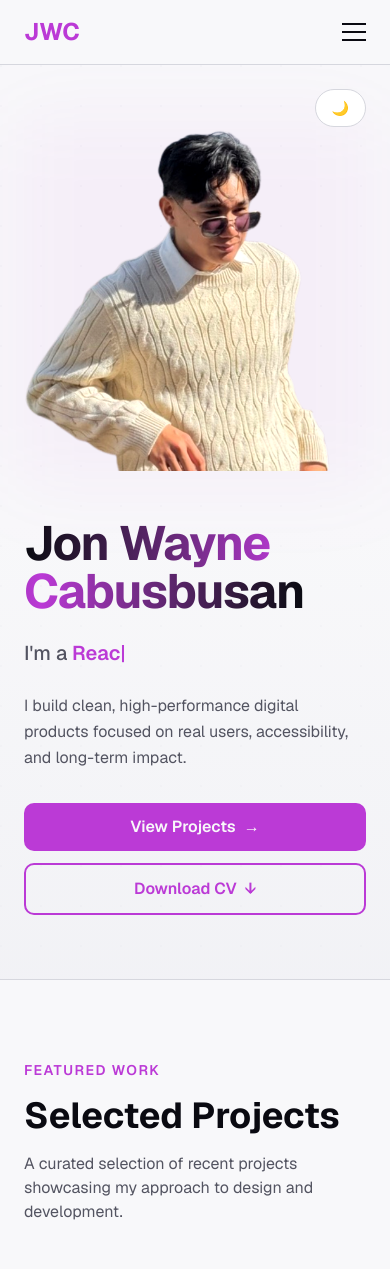
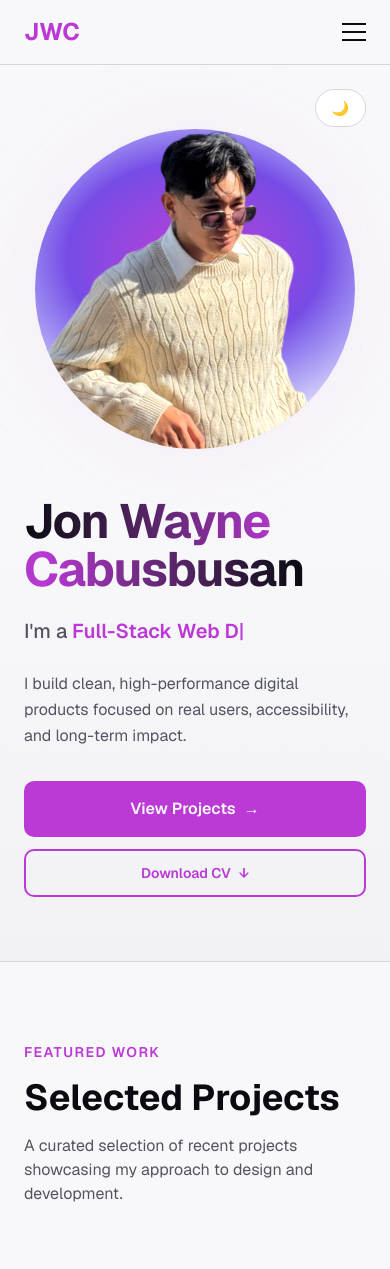
Before and after one commit to jnwync/devfolio, a Next.js app: page / in a window 390 px wide. Shown: the top 1269 px of the page. Built offline with nearby package versions, Linux system fonts and the light colour scheme; grey boxes are pictures that could not be loaded.

Commit message:
feat(hero): enhance HeroImage component with loading state and update styles; add scroll animation

```diff
--- a/app/components/HeroImage.tsx
+++ b/app/components/HeroImage.tsx
@@ -1,31 +1,49 @@
 'use client';
 
 import Image from 'next/image';
-import { useTheme } from './ThemeProvider';
+import { useState } from 'react';
 
 export default function HeroImage() {
-  const { theme, mounted } = useTheme();
-
-  // Prevent hydration mismatch by using light image as default
-  const src = !mounted || theme === 'light'
-    ? '/images/hero/hero-profile-light.png'
-    : '/images/hero/hero-profile-dark.png';
+  const [isLoaded, setIsLoaded] = useState(false);
 
   return (
-    <div className="relative aspect-square max-w-md mx-auto lg:max-w-none">
-      <div className="absolute inset-0 rounded-2xl overflow-hidden">
+    <div className="relative w-full max-w-xs sm:max-w-sm md:max-w-md lg:max-w-lg xl:max-w-xl mx-auto">
+      {/* Loading skeleton */}
+      {!isLoaded && (
+        <div className="aspect-square rounded-full bg-muted animate-pulse" />
+      )}
+
+      {/* Image container with gradient background */}
+      <div
+        className={`hero-image-container aspect-square rounded-full overflow-hidden ${
+          !isLoaded ? 'absolute inset-0 opacity-0' : ''
+        }`}
+      >
         <Image
-          src={src}
-          alt="Jon Wayne Cabusbusan"
+          src="/images/hero/hero-profile.png"
+          alt="Professional headshot of Jon Wayne Cabusbusan, Full-Stack Web Developer"
           width={600}
           height={600}
           priority
-          className="hero-image w-full h-full object-cover"
+          className={`hero-image w-full h-full object-cover transition-opacity duration-500 ${
+            isLoaded ? 'opacity-100' : 'opacity-0'
+          }`}
+          onLoad={() => {
+            console.log('Image loaded successfully');
+            setIsLoaded(true);
+          }}
+          onError={(e) => {
+            console.error('Failed to load image:', e);
+            setIsLoaded(true);
+          }}
         />
       </div>
 
       {/* Subtle accent glow */}
-      <div className="absolute -inset-4 bg-accent/5 rounded-3xl blur-2xl -z-10" />
+      <div
+        className="absolute -inset-4 sm:-inset-6 md:-inset-8 bg-accent/5 rounded-full blur-2xl -z-10 pointer-events-none"
+        aria-hidden="true"
+      />
     </div>
   );
 }
--- a/app/components/sections/Hero.tsx
+++ b/app/components/sections/Hero.tsx
@@ -3,11 +3,11 @@
 import { useTheme } from '../ThemeProvider';
 import { useEffect, useState } from 'react';
 import HeroImage from '../HeroImage';
+import { Button } from '@/components/ui/button';
 
 const roles = [
   'Full-Stack Web Developer',
   'React & Next.js Developer',
-  'React Native Developer',
   'Product-Focused Engineer',
 ];
 
@@ -26,7 +26,13 @@ export default function Hero() {
   // Typing animation effect
   useEffect(() => {
     const role = roles[currentRole];
-    const typingSpeed = isDeleting ? 50 : 100;
+
+    // Safety check
+    if (!role) return;
+
+    // Slower on mobile for better readability
+    const isMobile = typeof window !== 'undefined' && window.innerWidth < 768;
+    const typingSpeed = isDeleting ? (isMobile ? 60 : 50) : (isMobile ? 150 : 100);
     const pauseDuration = isDeleting ? 500 : 2000;
 
     if (!isDeleting && displayedText === role) {
@@ -52,7 +58,10 @@ export default function Hero() {
   }, [displayedText, isDeleting, currentRole]);
 
   return (
-    <section className="relative min-h-screen flex items-center overflow-hidden">
+    <section
+      className="relative min-h-dvh flex items-center overflow-hidden"
+      aria-label="Hero introduction"
+    >
       {/* Background with subtle grid pattern */}
       <div className="absolute inset-0 bg-background -z-10" />
       <div
@@ -69,7 +78,7 @@ export default function Hero() {
         <button
           aria-label="Toggle theme"
           onClick={toggleTheme}
-          className="group inline-flex items-center gap-2 rounded-full px-4 py-2 bg-card border border-border hover:border-accent transition-colors"
+          className="group inline-flex items-center gap-2 rounded-full px-4 py-2 bg-card border border-border hover:border-accent transition-colors focus-visible:outline-2 focus-visible:outline-ring focus-visible:outline-offset-2"
         >
           <span className="text-sm">
             {!mounted ? '🌙' : theme === 'dark' ? '☀️' : '🌙'}
@@ -88,8 +97,8 @@ export default function Hero() {
           <div className="space-y-6 md:space-y-8">
             {/* Name with gradient */}
             <h1
-              className={`text-5xl md:text-7xl lg:text-8xl font-bold tracking-tight transition-all duration-700 ${
-                isVisible ? 'opacity-100 translate-y-0' : 'opacity-0 translate-y-8'
+              className={`text-5xl md:text-7xl lg:text-8xl font-bold tracking-tight motion-safe:transition-all motion-safe:duration-700 ${
+                isVisible ? 'opacity-100 motion-safe:translate-y-0' : 'opacity-0 motion-safe:translate-y-8'
               }`}
             >
               <span className="bg-linear-to-r from-foreground via-accent to-foreground bg-clip-text text-transparent">
@@ -99,23 +108,23 @@ export default function Hero() {
 
             {/* Role */}
             <h2
-              className={`text-xl md:text-3xl lg:text-4xl font-medium text-muted-foreground transition-all duration-700 delay-200 ${
-                isVisible ? 'opacity-100 translate-y-0' : 'opacity-0 translate-y-8'
+              className={`text-xl md:text-3xl lg:text-4xl font-medium text-muted-foreground motion-safe:transition-all motion-safe:duration-700 motion-safe:delay-200 ${
+                isVisible ? 'opacity-100 motion-safe:translate-y-0' : 'opacity-0 motion-safe:translate-y-8'
               }`}
             >
               I'm a{' '}
-              <span className="relative inline-block min-h-[1.5em]">
+              <span className="relative inline-block min-h-[1.5em] min-w-[280px] sm:min-w-[380px] md:min-w-[480px]">
                 <span className="text-accent font-semibold">
                   {displayedText}
                 </span>
-                <span className="animate-pulse text-accent">|</span>
+                <span className="animate-pulse text-accent" aria-hidden="true">|</span>
               </span>
             </h2>
 
             {/* Description */}
             <p
-              className={`text-base md:text-lg text-muted-foreground leading-relaxed max-w-xl transition-all duration-700 delay-300 ${
-                isVisible ? 'opacity-100 translate-y-0' : 'opacity-0 translate-y-8'
+              className={`text-base md:text-lg text-muted-foreground leading-relaxed max-w-xl motion-safe:transition-all motion-safe:duration-700 motion-safe:delay-300 ${
+                isVisible ? 'opacity-100 motion-safe:translate-y-0' : 'opacity-0 motion-safe:translate-y-8'
               }`}
             >
               I build clean, high-performance digital products focused on real users, accessibility, and long-term impact.
@@ -123,32 +132,30 @@ export default function Hero() {
 
             {/* CTAs */}
             <div
-              className={`flex flex-col sm:flex-row gap-3 pt-2 transition-all duration-700 delay-400 ${
-                isVisible ? 'opacity-100 translate-y-0' : 'opacity-0 translate-y-8'
+              className={`flex flex-col sm:flex-row gap-3 pt-2 motion-safe:transition-all motion-safe:duration-700 motion-safe:delay-400 ${
+                isVisible ? 'opacity-100 motion-safe:translate-y-0' : 'opacity-0 motion-safe:translate-y-8'
               }`}
             >
-              <a
-                href="#projects"
-                className="group inline-flex items-center justify-center gap-2 rounded-lg bg-accent px-6 py-3 font-semibold text-accent-foreground hover:opacity-90 transition-opacity"
-              >
+              <Button asChild size="lg">
+                <a href="#projects" className="group">
                   <span>View Projects</span>
                   <span className="transition-transform group-hover:translate-x-0.5">→</span>
                 </a>
-              <a
-                href="/cv.pdf"
-                download
-                className="group inline-flex items-center justify-center gap-2 rounded-lg border-2 border-accent px-6 py-3 font-semibold text-accent hover:bg-accent/5 transition-colors"
-              >
+              </Button>
+
+              <Button asChild variant="outline" size="default">
+                <a href="/cv.pdf" download className="group">
                   <span>Download CV</span>
                   <span className="transition-transform group-hover:translate-y-0.5">↓</span>
                 </a>
+              </Button>
             </div>
           </div>
 
           {/* Right: Image */}
           <div
-            className={`relative order-first lg:order-last transition-all duration-700 delay-100 ${
-              isVisible ? 'opacity-100 translate-y-0' : 'opacity-0 translate-y-8'
+            className={`relative order-first lg:order-last motion-safe:transition-all motion-safe:duration-700 motion-safe:delay-100 ${
+              isVisible ? 'opacity-100 motion-safe:translate-y-0' : 'opacity-0 motion-safe:translate-y-8'
             }`}
           >
             <HeroImage />
@@ -158,8 +165,8 @@ export default function Hero() {
 
         {/* Scroll Indicator */}
         <div
-          className={`absolute bottom-8 left-1/2 -translate-x-1/2 transition-all duration-700 delay-500 max-lg:hidden ${
-            isVisible ? 'opacity-100 translate-y-0' : 'opacity-0 translate-y-4'
+          className={`absolute bottom-8 left-1/2 -translate-x-1/2 motion-safe:transition-all motion-safe:duration-700 motion-safe:delay-500 max-lg:hidden ${
+            isVisible ? 'opacity-100 motion-safe:translate-y-0' : 'opacity-0 motion-safe:translate-y-4'
           }`}
         >
           <div className="flex flex-col items-center gap-2 text-muted-foreground">
```
Also changed, not shown: public/images/hero/hero-profile-light.png (deleted), public/images/hero/hero-profile.png (renamed from public/images/hero/hero-profile-dark.png). Lines whose indentation alone changed are shown as unchanged.
